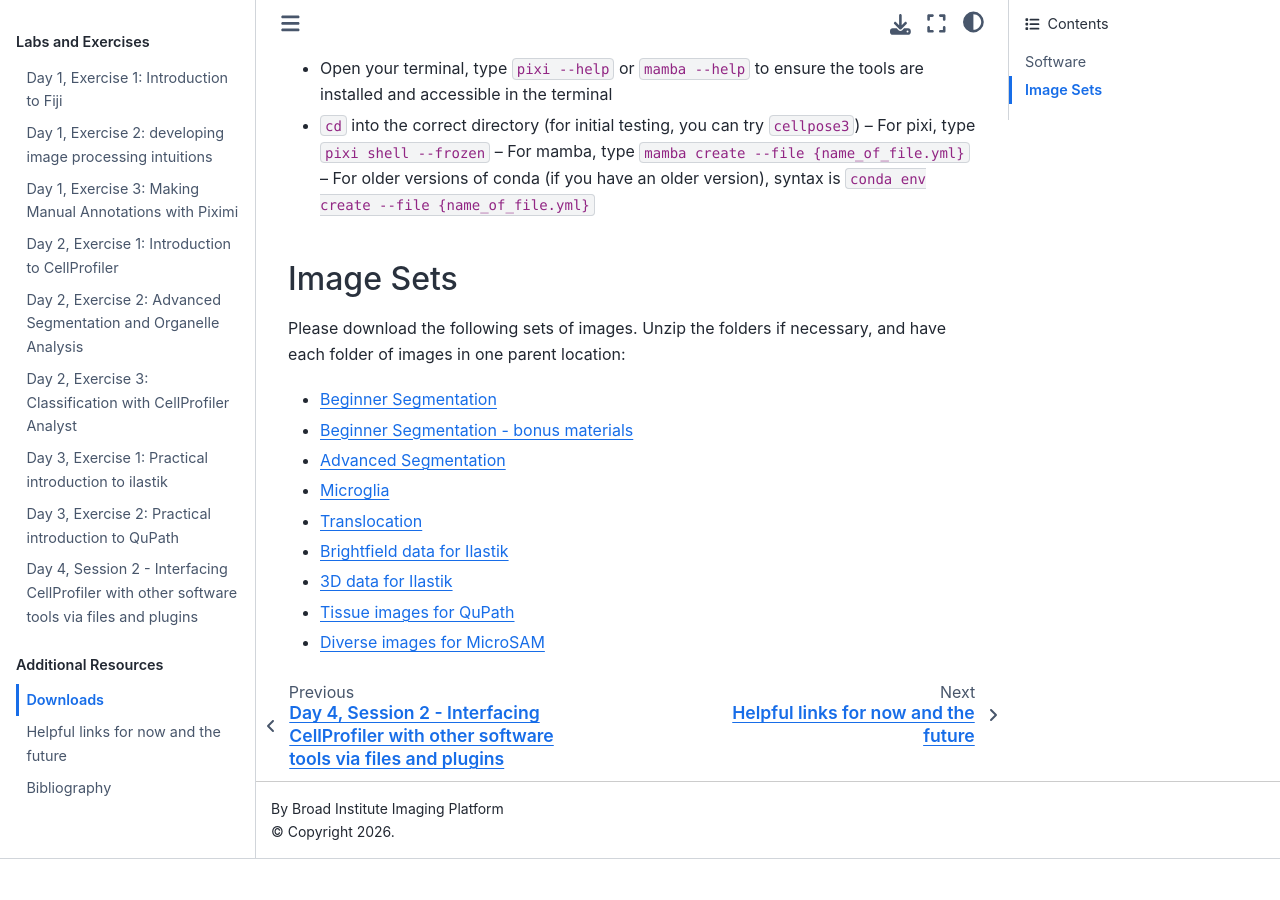
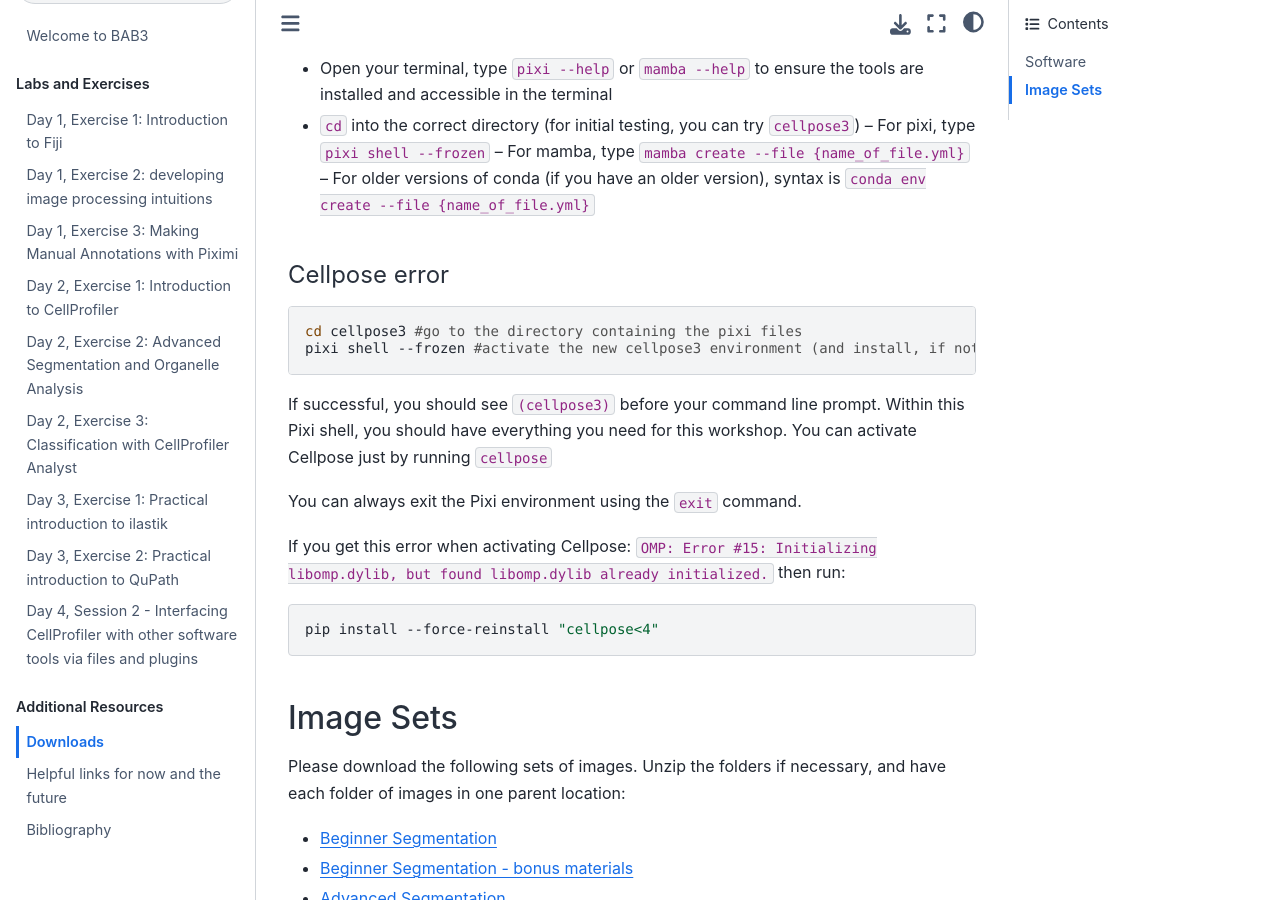
Before and after one commit to broadinstitute/BAB3, a Jupyter Book: the page built from docs/downloads.md, in a window 1280 px wide and 900 px high, scrolled down 1729 px. Built offline with Jupyter Book 1.0.4 settings and Sphinx 7.4.7 and the Sphinx Book theme 1.1.4, drawn with Linux system fonts in a browser that asks for light colours; before the commit the page ends 2588 px from its top, so only the background shows below that.

Commit message:
cellpose error

````diff
--- a/docs/downloads.md
+++ b/docs/downloads.md
@@ -55,6 +55,23 @@ Search in Docker Desktop for your desired container
 -- For mamba, type `mamba create --file {name_of_file.yml}`
 -- For older versions of conda (if you have an older version), syntax is `conda env create --file {name_of_file.yml}`
 
+#### Cellpose error
+
+```bash
+cd cellpose3 #go to the directory containing the pixi files
+pixi shell --frozen #activate the new cellpose3 environment (and install, if not already installed)
+```
+
+If successful, you should see `(cellpose3)` before your command line prompt. Within this Pixi shell, you should have everything you need for this workshop. You can activate Cellpose just by running `cellpose`
+
+You can always exit the Pixi environment using the `exit` command.
+
+If you get this error when activating Cellpose: `OMP: Error #15: Initializing libomp.dylib, but found libomp.dylib already initialized.` then run:
+
+```bash
+pip install --force-reinstall "cellpose<4"
+```
+
 ## Image Sets
 
 Please download the following sets of images. Unzip the folders if necessary, and have each folder of images in one parent location:
````
